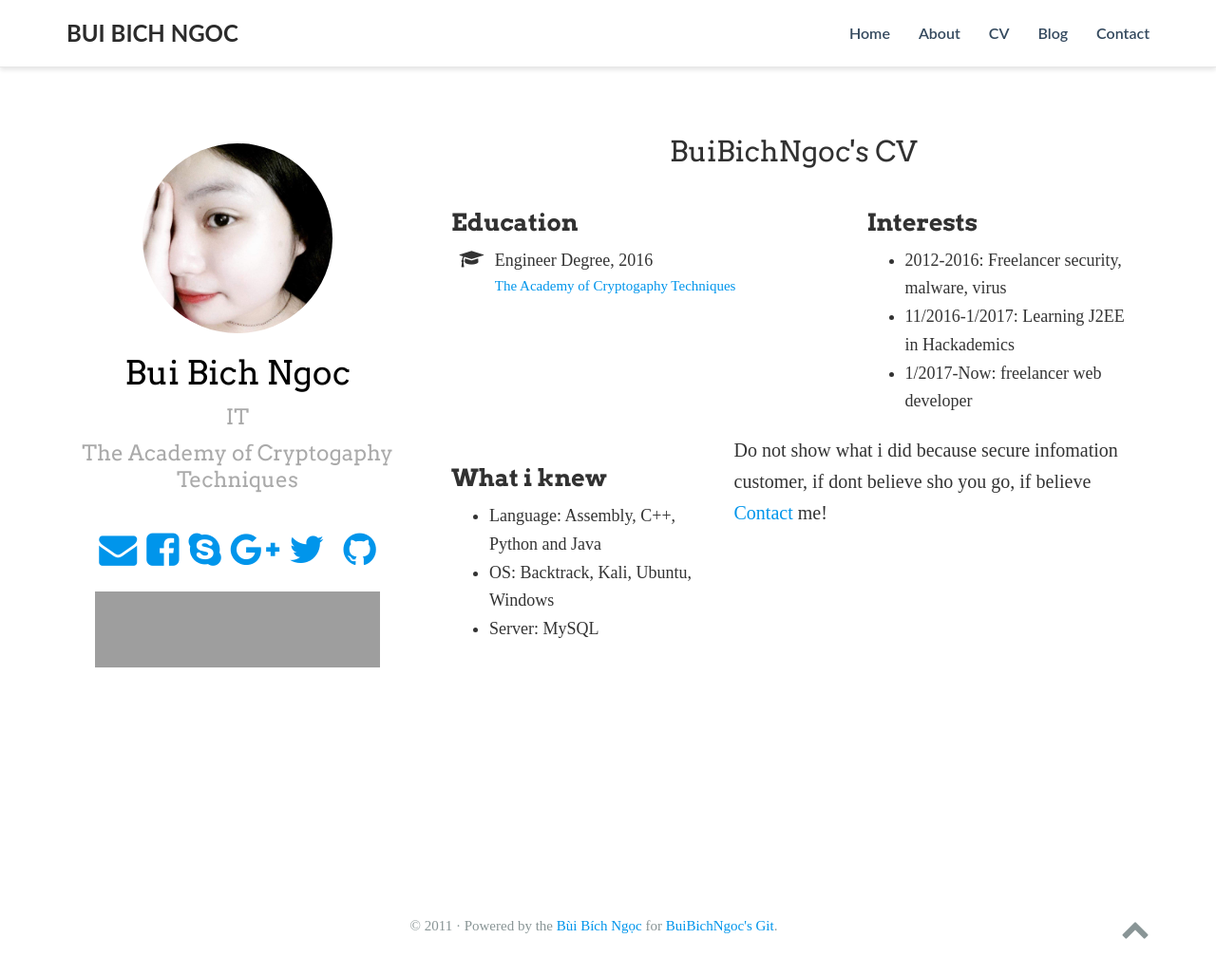
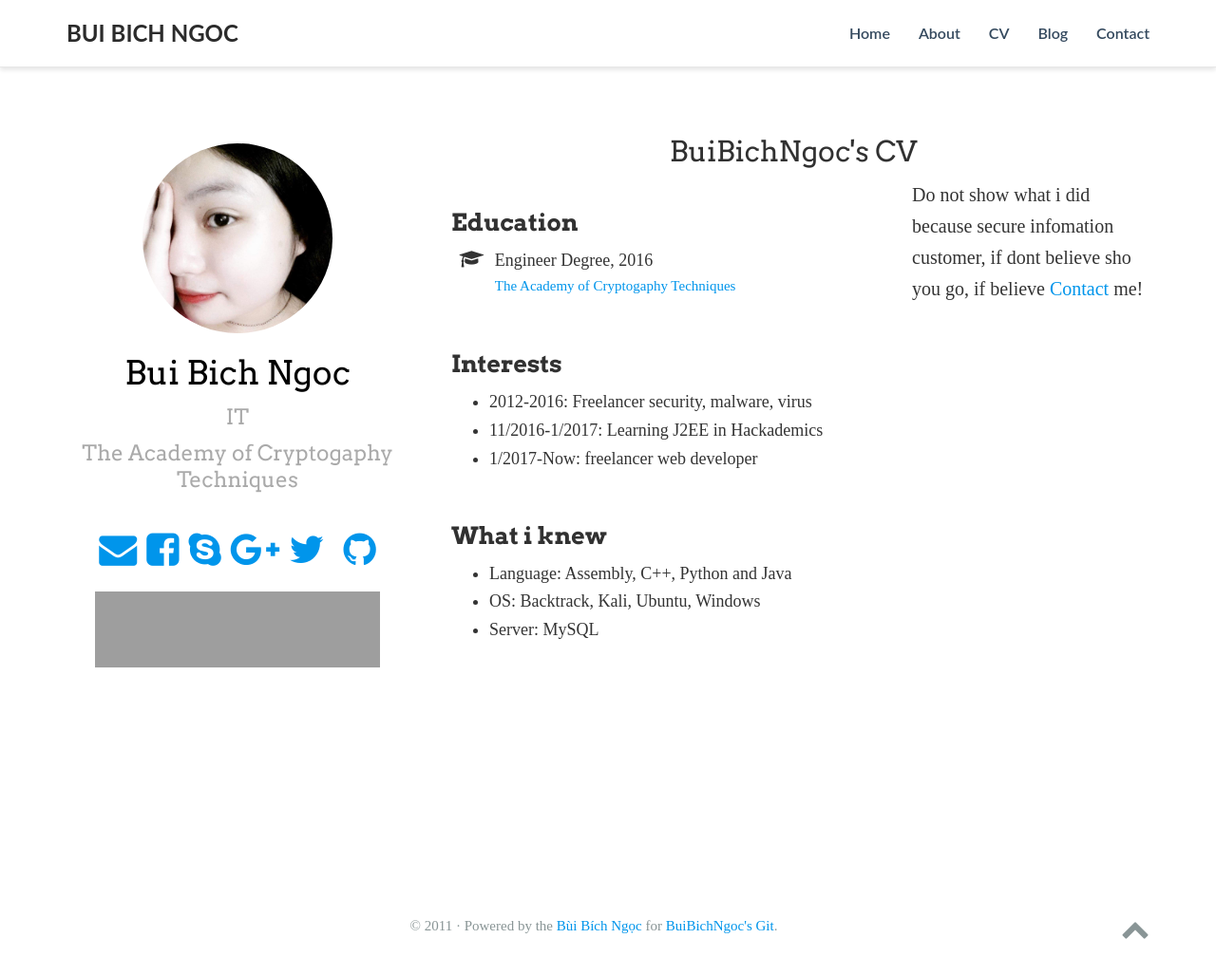
Before and after one commit to buibichngoc/buibichngoc.github.io, a Jekyll site: the page built from cv/index.html, in a window 1280 px wide and 1048 px high. Shown: the top 1028 px of the window at 95% size. Built offline with Jekyll 4.4.1, drawn with Linux system fonts in a browser that asks for light colours; nearby versions of some CDN libraries; a style sheet for code colours, icons or effects is not loaded; grey boxes are pictures that could not be loaded.

Commit message:
Update index.html

```diff
--- a/cv/index.html
+++ b/cv/index.html
@@ -4,7 +4,7 @@ title: BuiBichNgoc's CV
 ---
 	<h2 style=" text-align: center;">{{ page.title }}</h2>
 
-	<div class="col-sm-7">
+	<div class="col-xs-12 col-md-8">
 		<h3>Education</h3>
 		<ul class="ul-edu fa-ul">
 			<li>
@@ -17,7 +17,7 @@ title: BuiBichNgoc's CV
 		</ul>
 	</div>
 
-	<div class="col-sm-5">
+	<div class="col-xs-12 col-md-8">
 		<h3>Interests</h3>
 		<ul class="ul-interests">
 			<li>2012-2016: Freelancer security, malware, virus</li>
@@ -26,7 +26,7 @@ title: BuiBichNgoc's CV
 		</ul>
 	</div>
 
-	<div class="col-sm-5">
+	<div class="col-xs-12 col-md-8">
 		<h3>What i knew</h3>
 		<ul class="ul-interests">
 			<li>Language: Assembly, C++, Python and Java</li>
@@ -34,4 +34,4 @@ title: BuiBichNgoc's CV
 			<li>Server: MySQL</li>
 		</ul>
 	</div>
-<p>	Do not show what i did because secure infomation customer, if dont believe sho you go, if believe <a href="https://buibichngoc.github.io/contact/" target="_blank">Contact</a> me!</p>
+<p> Do not show what i did because secure infomation customer, if dont believe sho you go, if believe <a href="https://buibichngoc.github.io/contact/" target="_blank">Contact</a> me!</p>
```
